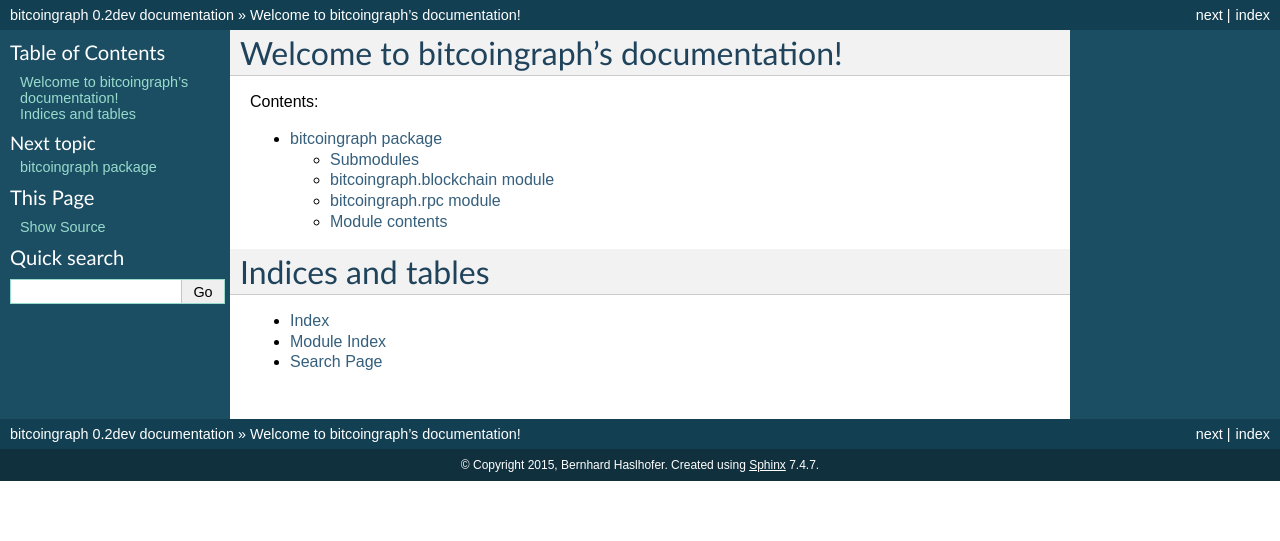
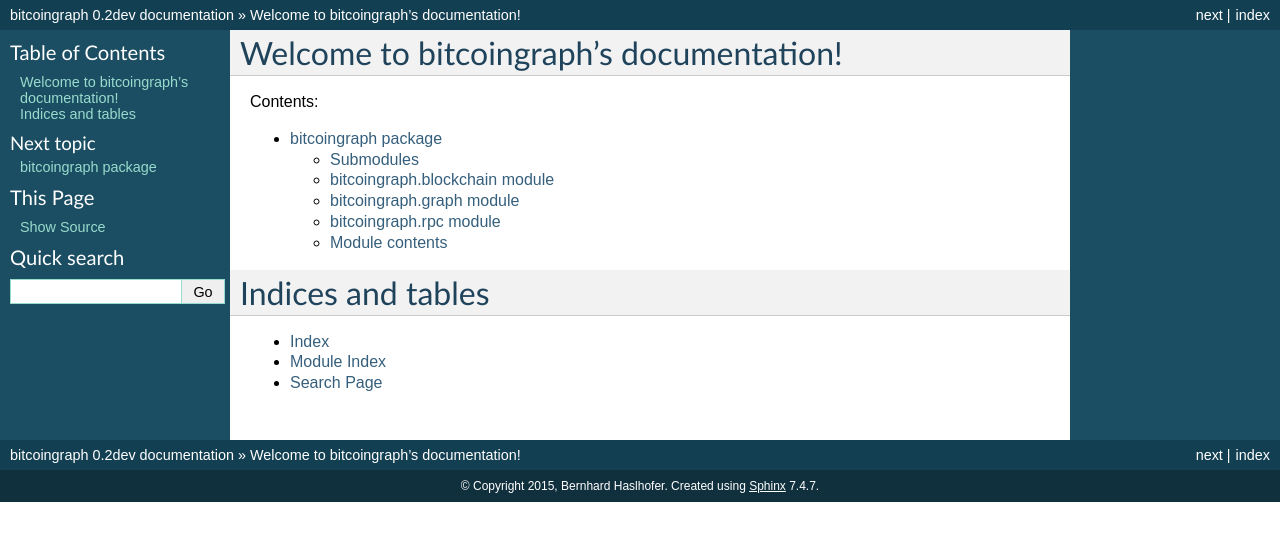
Before and after one commit to behas/bitcoingraph, a Sphinx documentation site: the page built from docs/index.rst, in a window 1280 px wide. Shown: the top 541 px of the page. Built offline with Sphinx 7.4.7, drawn with Linux system fonts in a browser that asks for light colours.

Commit message:
preparing release 0.2

```diff
--- a/docs/bitcoingraph.rst
+++ b/docs/bitcoingraph.rst
@@ -8,6 +8,14 @@
 ------------------------------
 
 .. automodule:: bitcoingraph.blockchain
+    :members:
+    :undoc-members:
+    :show-inheritance:
+
+bitcoingraph.graph module
+-------------------------
+
+.. automodule:: bitcoingraph.graph
     :members:
     :undoc-members:
     :show-inheritance:
```
Also changed, not shown: 1 other file.
